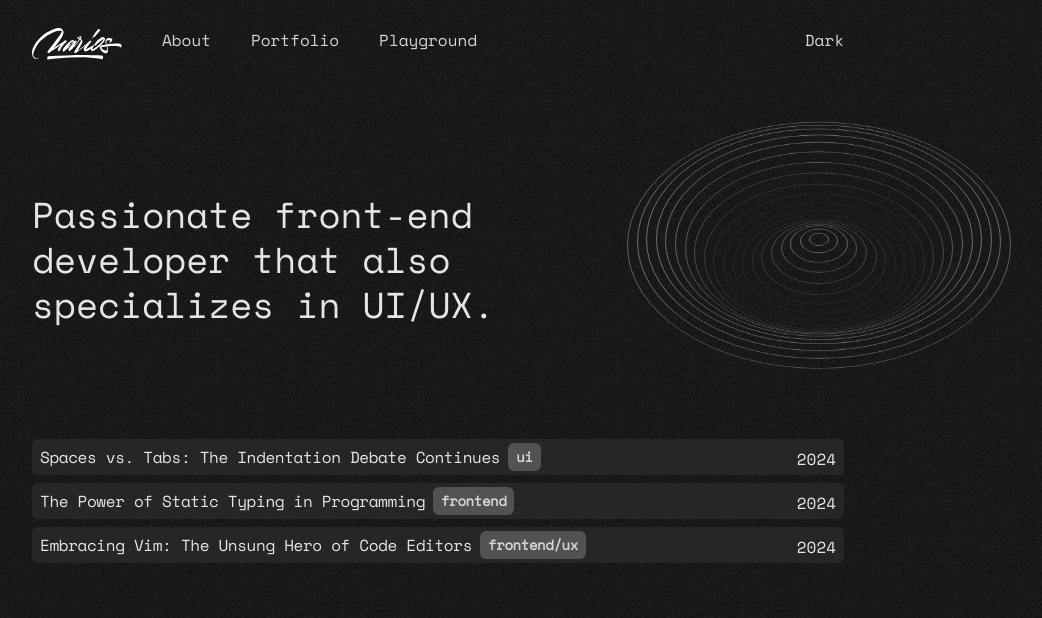
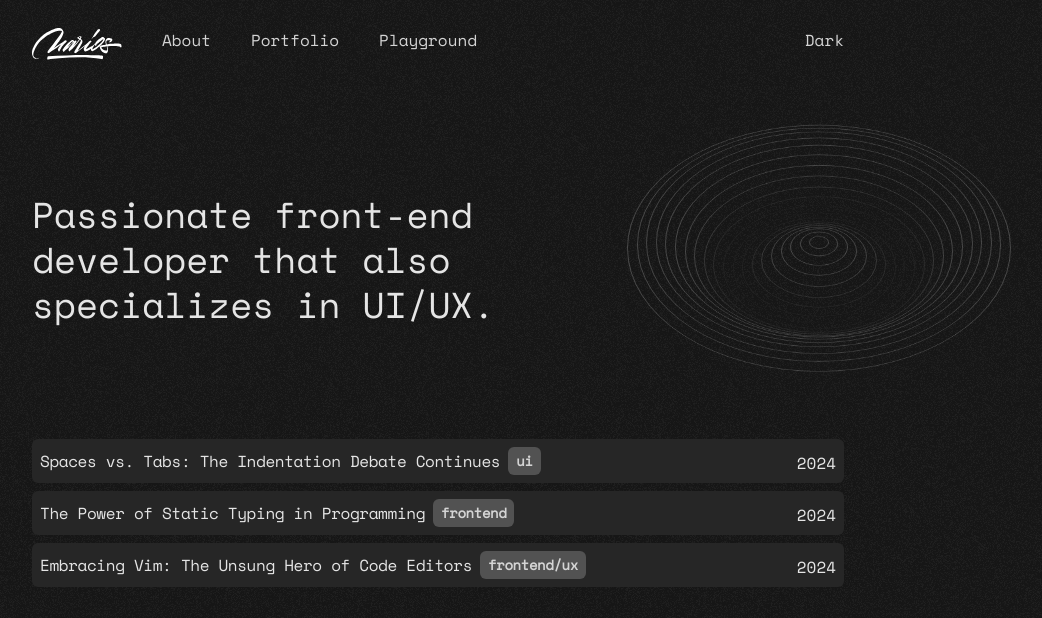
Before and after one commit to mpittas/mp-portfolio, a Next.js app: page / in a window 1280 px wide. Shown: the top 618 px of the page, without its empty margins (202-1244 px from the left). Built offline with nearby package versions, Linux system fonts and the light colour scheme.

Commit message:
More styling changes 3

```diff
--- a/src/app/layout.tsx
+++ b/src/app/layout.tsx
@@ -1,4 +1,5 @@
 import "./global.css"
+import React, { useEffect } from "react"
 import type { Metadata } from "next"
 import { Space_Mono } from "next/font/google"
 import Header from "@/components/sections/Header"
@@ -6,6 +7,7 @@ import { ThemeProvider } from "next-themes"
 import { Analytics } from "@vercel/analytics/react"
 import { SpeedInsights } from "@vercel/speed-insights/next"
 import { baseUrl } from "@/seo/sitemap"
+import locomotiveScroll from "locomotive-scroll"
 
 const spacemono = Space_Mono({
   subsets: ["latin"],
--- a/src/components/anim/AnimatedCircles.jsx
+++ b/src/components/anim/AnimatedCircles.jsx
@@ -1,12 +1,13 @@
 "use client"
 import React from "react"
 import { gsap } from "gsap"
+import { useTheme } from "next-themes"
 
 class AnimatedCircle extends React.Component {
   componentDidMount() {
     gsap.to(".c-circle", {
       y: -40,
-      borderColor: "#737373",
+      borderColor: "rgba(255, 255, 255, 0.2)",
       ease: "sine.inOut",
       stagger: { each: 0.06, from: "end", repeat: -1, yoyo: true },
     })
@@ -14,7 +15,7 @@ class AnimatedCircle extends React.Component {
 
   render() {
     return (
-      <div className="h-[440px] select-none grid place-items-center text-white">
+      <div className="h-[440px] mt-[-80px] select-none grid place-items-center text-white">
         <div
           className="c-circle-wrap w-96 h-96 relative grid place-items-center"
           style={{ transform: "rotateX(50deg)" }}
@@ -22,7 +23,7 @@ class AnimatedCircle extends React.Component {
           {Array.from({ length: 20 }, (_, i) => (
             <div
               key={i}
-              className="c-circle rounded-full absolute border border-neutral-800"
+              className="c-circle rounded-full absolute border border-neutral-800/[0.5] dark:border-neutral-300/[0.1]"
               style={{
                 width: `${100 - 5 * i}%`,
                 height: `${100 - 5 * i}%`,
--- a/src/components/portfolio/PortfolioPostItems.tsx
+++ b/src/components/portfolio/PortfolioPostItems.tsx
@@ -21,7 +21,7 @@ const PortfolioPostsItems = ({ allPortfolios }: PortfolioPostsItemsProps) => {
       {allPortfolios.map((post) => (
         <Link
           key={post.slug}
-          className="flex justify-between items-center py-1 px-2 space-y-1 bg-neutral-800 dark:bg-red-950/[0.4] hover:bg-neutral-700 dark:hover:bg-red-950/[0.7] group rounded-md"
+          className="flex justify-between items-center p-2 space-y-1 bg-neutral-800 dark:bg-red-950/[0.4] hover:bg-neutral-700 dark:hover:bg-red-950/[0.7] group rounded-md"
           href={`/portfolio/${post.slug}`}
         >
           <div className="flex items-center gap-x-2 tracking-tight">
--- a/src/components/views/MainView.tsx
+++ b/src/components/views/MainView.tsx
@@ -8,7 +8,7 @@ export default function MainView() {
     <PageWrap className="overflow-hidden">
       <div className="max-w-xl py-16 pb-28 relative ">
         <TitleBig title="Passionate front-end developer that also specializes in UI/UX." />
-        <div className="absolute top-[-27%] right-[-70%]">
+        <div className="absolute top-[0%] right-[-70%]">
           <AnimatedCircle />
         </div>
       </div>
```
